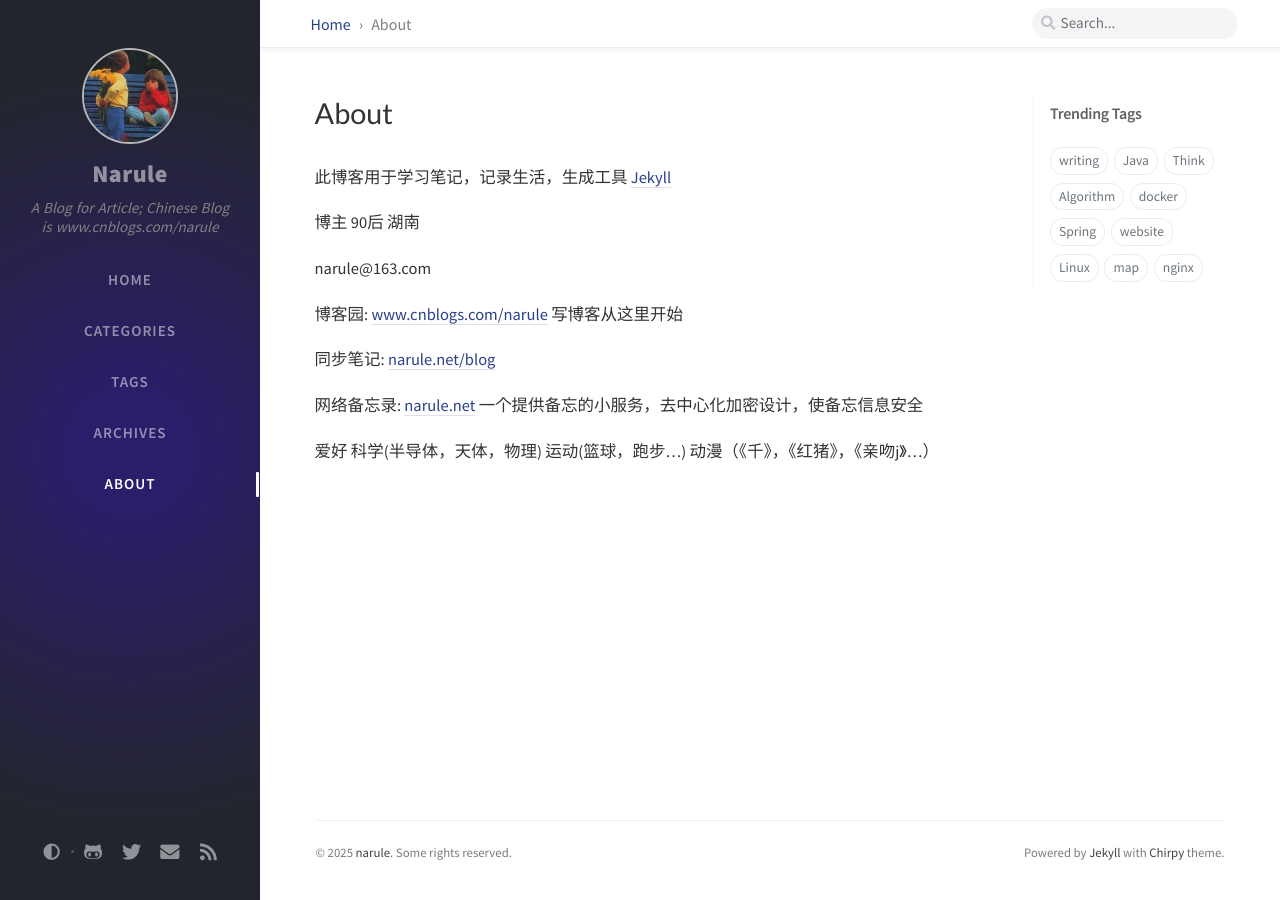
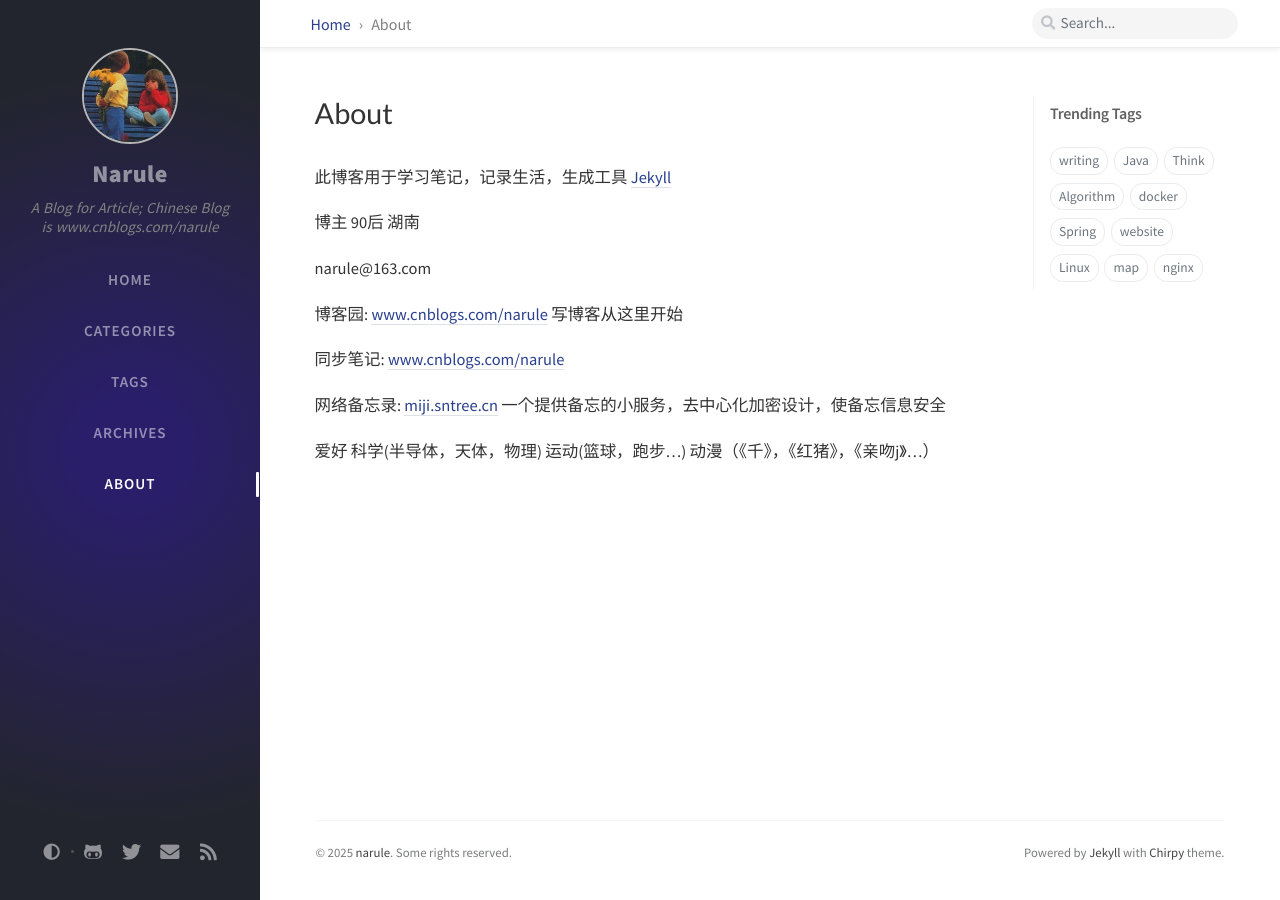
Before and after one commit to narule/narule.github.io, a Jekyll site: the page built from _tabs/about.md, in a window 1280 px wide. Built offline with Jekyll 4.4.1, drawn with Linux system fonts in a browser that asks for light colours; nearby versions of some CDN libraries; comment, search, counter and statistics services are not loaded.

Commit message:
Update about.md

```diff
--- a/_tabs/about.md
+++ b/_tabs/about.md
@@ -21,9 +21,9 @@ narule@163.com
 
 博客园: <a href="http://www.cnblogs.com/narule">www.cnblogs.com/narule</a> 写博客从这里开始
 
-同步笔记: <a href="http://www.narule.net/blog">narule.net/blog</a>
+ 同步笔记: <a href="www.cnblogs.com/narule">www.cnblogs.com/narule</a>
 
-网络备忘录: <a href="http://www.narule.net" target="_blank">narule.net</a>  一个提供备忘的小服务，去中心化加密设计，使备忘信息安全
+网络备忘录: <a href="http://miji.sntree.cn" target="_blank">miji.sntree.cn</a>  一个提供备忘的小服务，去中心化加密设计，使备忘信息安全
 
 
 
```
